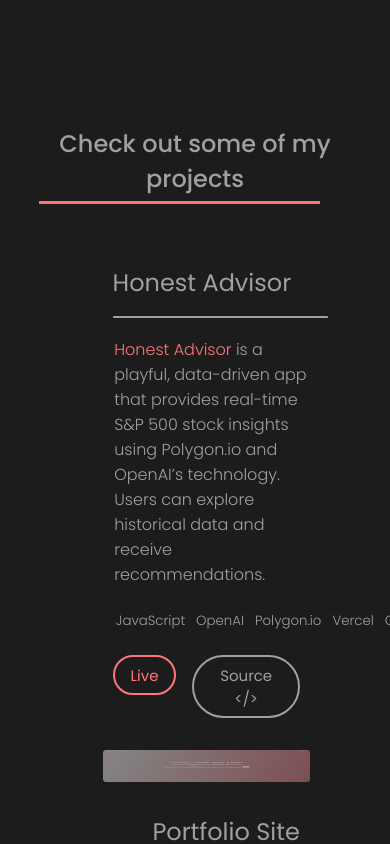
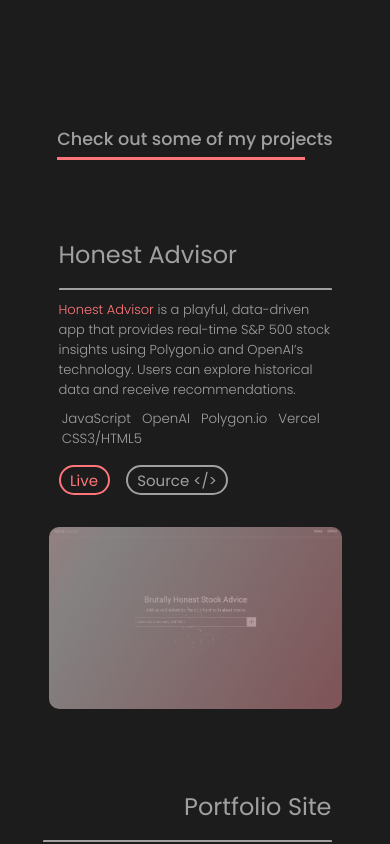
Before and after one commit to JD-R0driguez/portfolio-site-v2, a React (Vite) app: page / in a window 390 px wide. Shown: the part 3960-4804 px from the top of the page. Built offline with nearby package versions, Linux system fonts and the light colour scheme.

Commit message:
Add responsive styles to Project section

```diff
--- a/src/components/Projects.css
+++ b/src/components/Projects.css
@@ -179,28 +179,57 @@
     box-shadow: 2px 5px 0 0 var(--text-secondary-color);
   }
 
-  @media only screen and (max-width: 1000px) {
-    .project-container {
-      gap: 2rem;
+  @media only screen and (min-width: 1100px) {
+    .section-projects {
+      max-height: none;
+      max-width: 1100px;
     }
   }
 
-  @media only screen and (max-width: 900px) {
-    .section-projects {
-      width: 60%;
+  @media only screen and (max-width: 1500px){
+    .project-container {
+      flex-direction: column-reverse;
+      max-width: 800px;
+      height: auto;
+      margin-top: 2rem;
+      margin-bottom: 3rem;
+    }
+    .text-overlap{
+      width: 100%;
     }
 
-    .project-image-container img {
-      margin-top: -3rem;
-      margin-bottom: -3rem;
+    .project-container.left {
+      flex-direction: column-reverse;
     }
 
-    .project-container,
-    .project-container.left {
-      height: auto;
-      flex-direction: column-reverse;
+    .tech-stack{
+      margin-top: 0;
       margin-bottom: 1rem;
-      margin-top: 1rem;
-      margin-left: 0.7rem;
+    }
+
+    .tech-stack pre{
+      text-wrap: wrap;
+    }
+
+    .links button{
+      padding: 0.1rem 0.6rem;
+      margin-bottom: 2rem;
+    }
+    .project-image-container{
+      border-radius: 10px;
     }
   }
+
+  @media only screen and (max-width: 650px){
+    section.projects {
+      margin: 1rem auto;
+      width: 100%;
+    }
+    .projects-title h2{
+      font-size: 1.1rem;
+    }
+    .text-overlap{
+      font-size: small;
+      padding: 0.6rem 0;
+    }
+  }
--- a/src/components/Projects.jsx
+++ b/src/components/Projects.jsx
@@ -16,7 +16,6 @@
                 <h2>Check out some of my projects</h2>
             </div>
             <div className="section-projects">
-                {/* Honest Advisor Project */}
                 <div className="project-container left">
                     <div className="project-image-container">
                         <img
@@ -53,7 +52,6 @@
                     </div>
                 </div>
 
-                {/* Portfolio Site Project */}
                 <div className="project-container right">
                     <div className="project-image-container">
                         <img
@@ -90,7 +88,6 @@
                     </div>
                 </div>
 
-                {/* Deckorators Cost Calculator */}
                 <div className="project-container right">
                     <div className="project-image-container">
                         <img
@@ -124,7 +121,6 @@
                     </div>
                 </div>
 
-                {/* Deckorators Baluster Calculator */}
                 <div className="project-container left">
                     <div className="project-image-container">
                         <img
```
